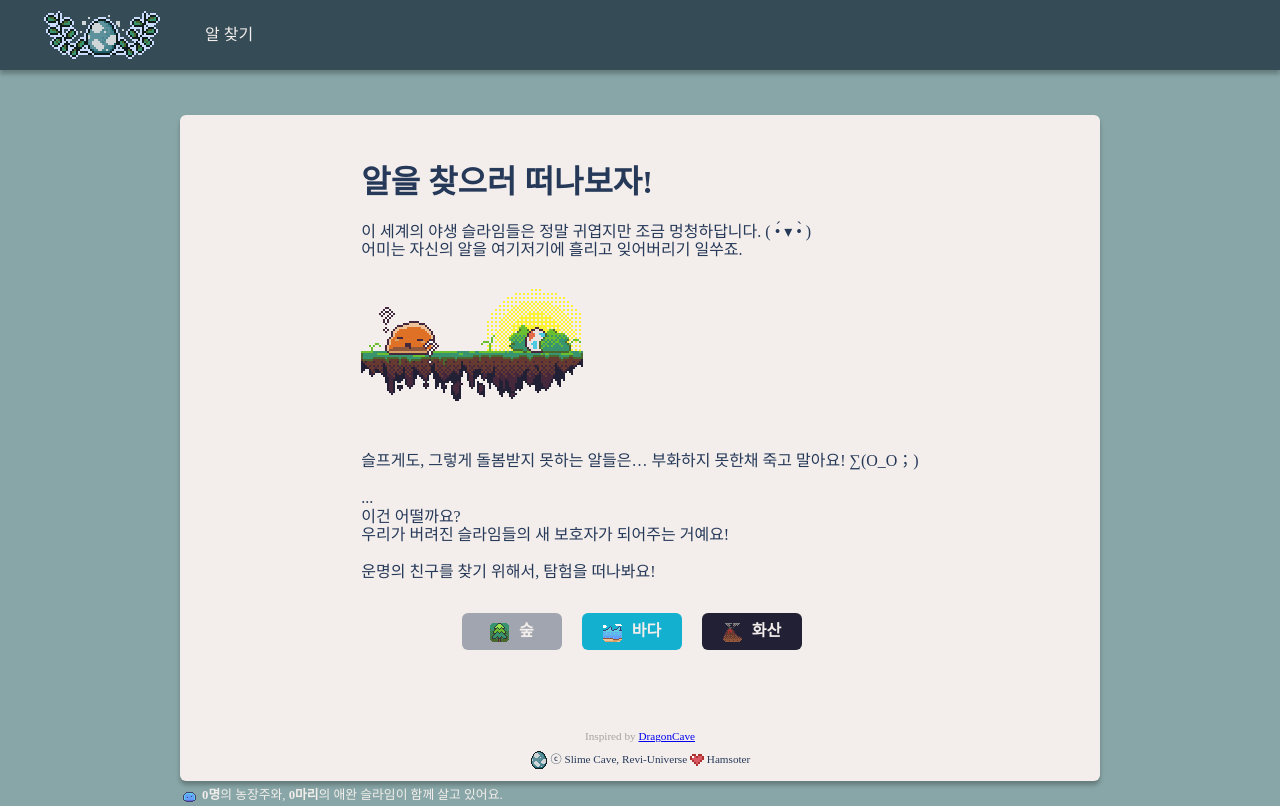
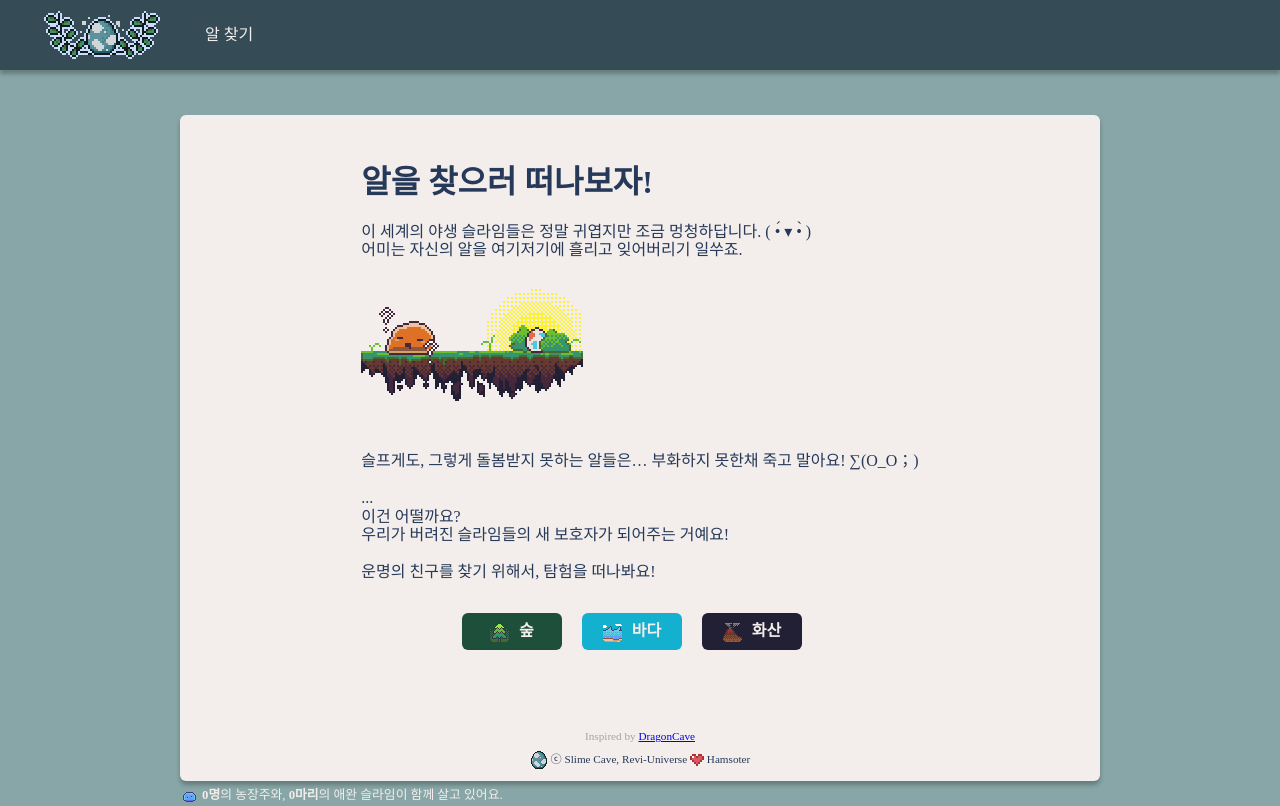
Before and after one commit to Revi-Universe/slimeCave, a SvelteKit app: page /find in a window 1280 px wide. In both pictures the pointer is over the button 511 px from the left and 631 px from the top of the page. Built offline with nearby package versions, Linux system fonts and the light colour scheme; a web font is replaced by a local one.

Commit message:
탐색 버튼 수정

```diff
--- a/src/routes/find/+page.svelte
+++ b/src/routes/find/+page.svelte
@@ -30,17 +30,23 @@
         vertical-align: middle;
         margin-right: 10px;
     }
-    button:hover {
-        background: #26395966;
-    }
     .forest {
         background: #37946E;
+    }
+    .forest:hover {
+        background: #1e4f3b;
     }
     .ocean {
         background: #13B0D0;
     }
+    .ocean:hover {
+        background: #0b5d6f;
+    }
     .volcano {
         background: #222034;
+    }
+    .volcano:hover {
+        background: #12111c;
     }
 </style>
 
```
Also changed, not shown: static/forest.png, static/volcano.png.
